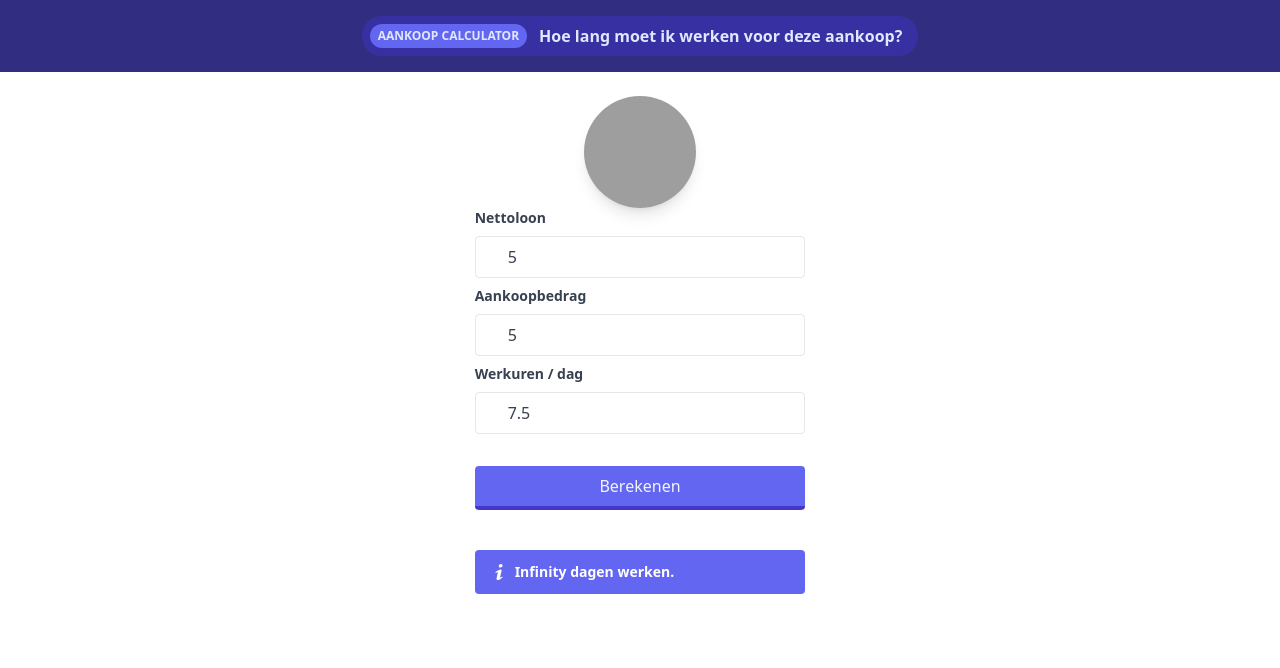
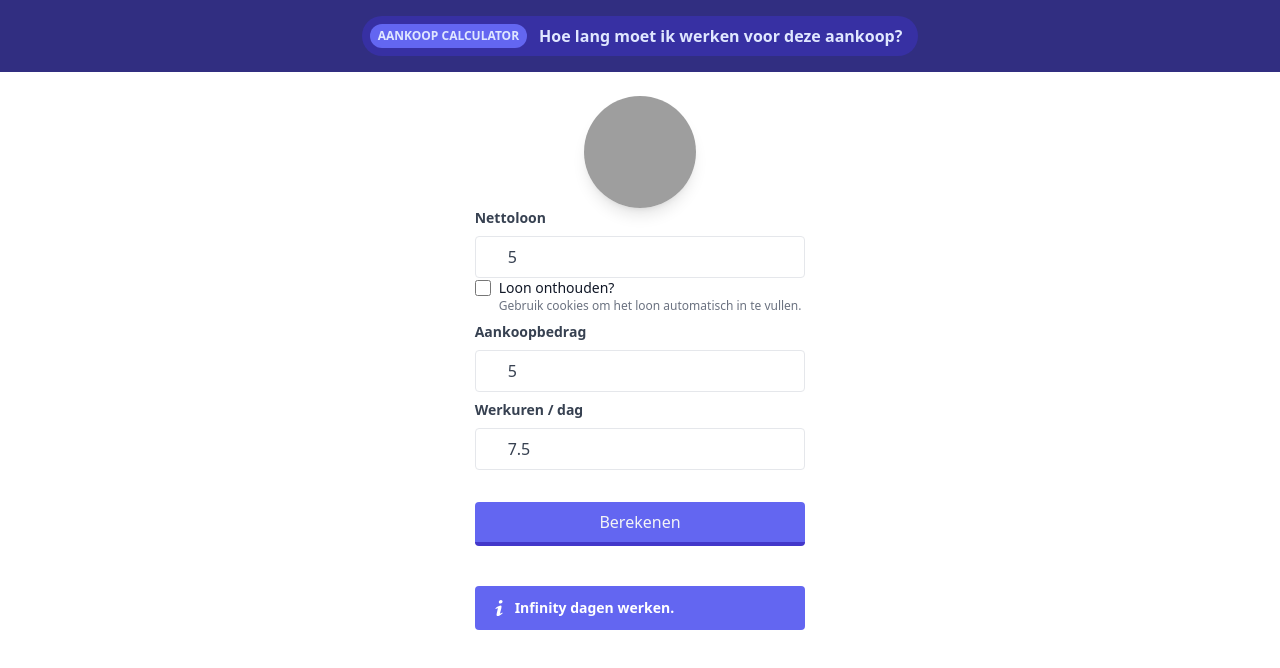
Before and after one commit to claesto/aankoopcalc, a plain HTML site: page index.html in a window 1280 px wide. Both pictures are taken after typing "5", "5" into the empty fields and a click on the button "Berekenen". Drawn offline with nearby package versions, Linux system fonts and the light colour scheme; grey boxes are pictures that could not be loaded.

Commit message:
feat(cookies): adds checkbox to save wage to cookie, or clear it
#1

```diff
--- a/index.html
+++ b/index.html
@@ -49,6 +49,15 @@
 								placeholder="Netto loon"
 								class="px-8 w-full border rounded py-2 text-gray-700 focus:outline-none items-center"
 							/>
+						</div>
+						<div class="flex">
+							<div class="flex items-center h-5">
+								<input id="wageCookieCheckbox" aria-describedby="helper-checkbox-text" type="checkbox" value="" class="w-4 h-4 text-blue-600 bg-gray-100 border-gray-300 rounded focus:ring-blue-500 dark:focus:ring-blue-600 dark:ring-offset-gray-800 focus:ring-2 dark:bg-gray-700 dark:border-gray-600">
+							</div>
+							<div class="ms-2 text-sm">
+								<label for="helper-checkbox" class="font-medium text-gray-900 dark:text-gray-300">Loon onthouden?</label>
+								<p id="helper-checkbox-text" class="text-xs font-normal text-gray-500 dark:text-gray-300">Gebruik cookies om het loon automatisch in te vullen.</p>
+							</div>
 						</div>
 					</div>
 					<div class="w-full mb-2">
@@ -112,6 +121,7 @@
 		</div>
 
 		<script>
+			// @TODO: check checkbox if cookie exists
 			function hoursToWorkingDays(hoursToWork, workingHoursInput) {
 				var workingDays = Math.ceil(hoursToWork / workingHoursInput);
 
@@ -128,6 +138,24 @@
 
                 return Math.round(wageInput / (workingHoursInput * workingDaysPerWeek * averageWeeksPerMonth));
             }
+
+			function setCookie(wageInput) {
+				var date = new Date();
+
+				date.setTime(date.getTime() + (365*24*60*60*1000));
+        		expires = "; expires=" + date.toUTCString();
+
+				document.cookie = "aankoopCalc_wage=" + wageInput + expires + "; SameSite=Lax; Secure";
+			}
+
+			function clearCookie() {
+				document.cookie = "aankoopCalc_wage=;Max-Age=-99999999;"
+			}
+
+			function checkCookieCheckboxChecked() {
+				var rememberWage = document.getElementById("wageCookieCheckbox");
+				return rememberWage.checked;
+			}
 
 			function calculateFire() {
 				var wageInput = document.getElementById("wageInput").value,
@@ -155,6 +183,12 @@
 
 				document.getElementById("result").innerHTML = result; // show result
 				document.getElementById("resultsPanel").style.visibility = "visible"; // make results panel visible
+
+				if (checkCookieCheckboxChecked()) {
+					setCookie(wageInput);
+				} else {
+					clearCookie();
+				}
 			}
 		</script>
 	</body>
```
